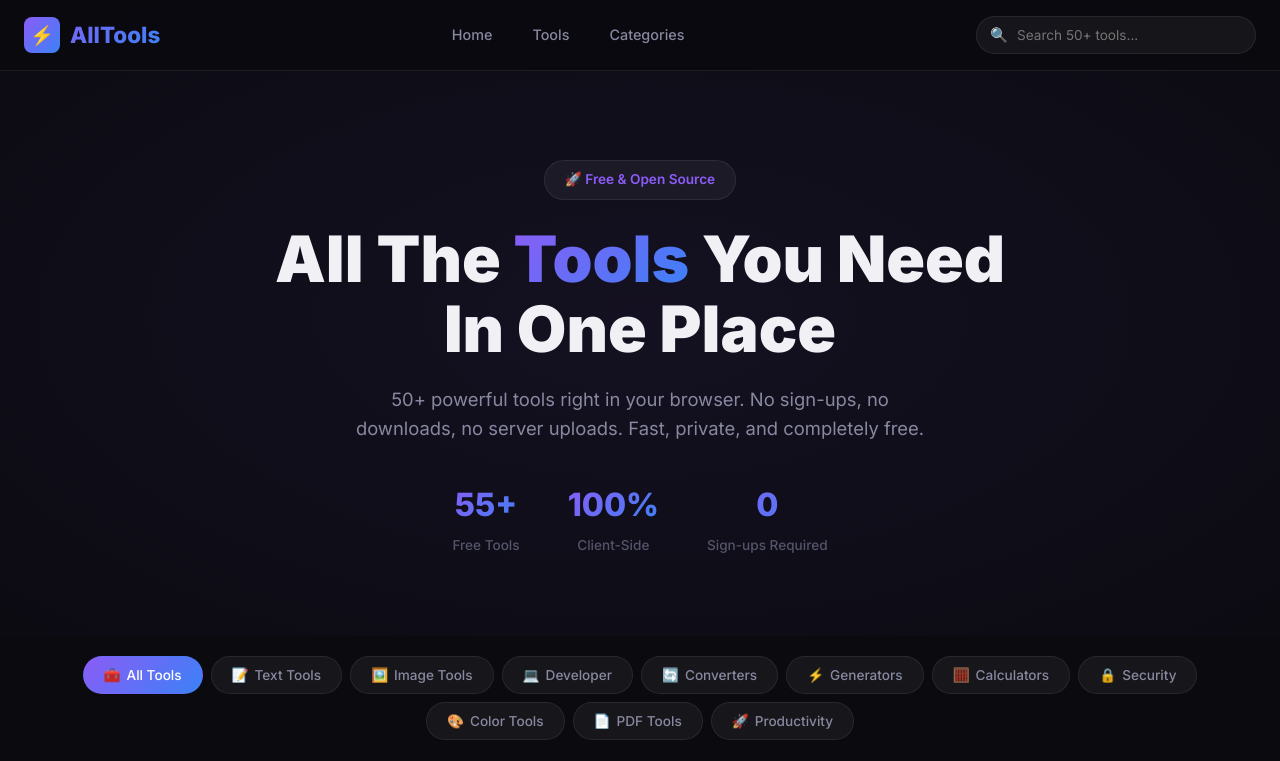
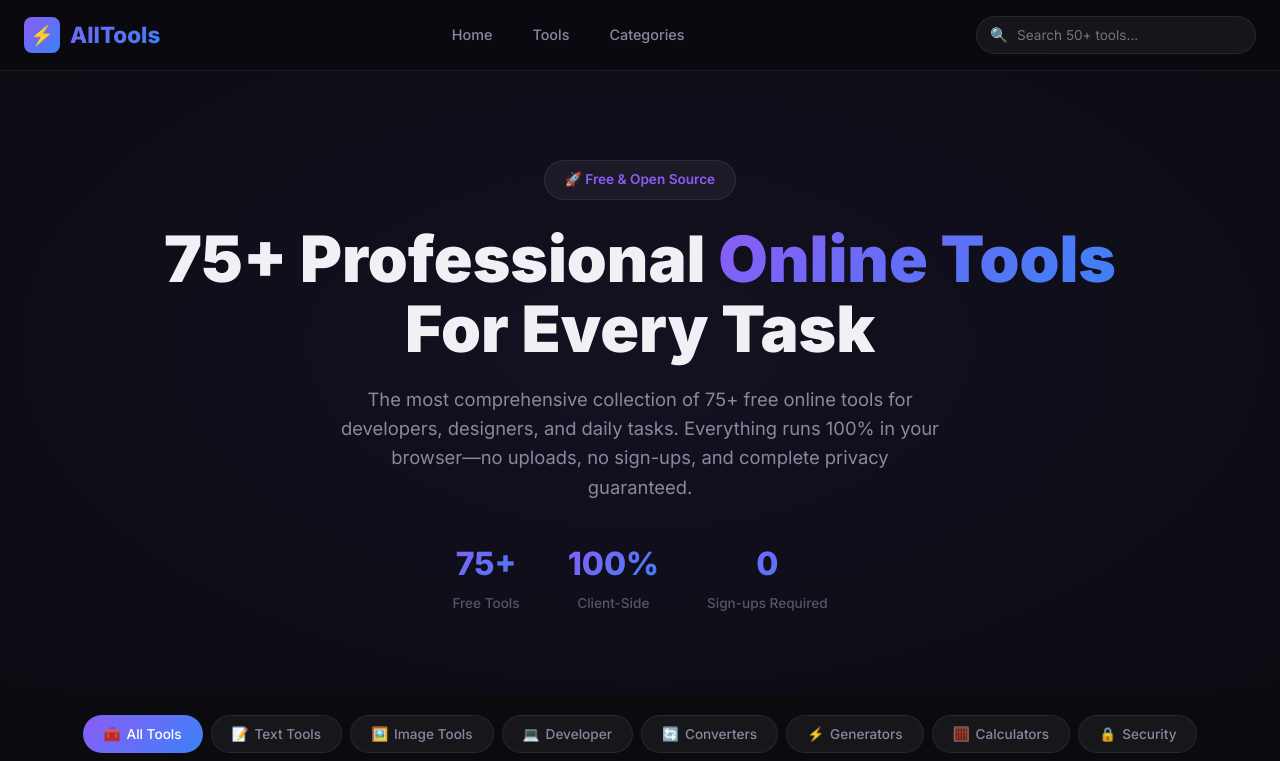
Before and after one commit to muhammadnabeelawan/all-tools, a Next.js app: page / in a window 1280 px wide. Shown: the top 761 px of the page. Built offline with nearby package versions, Linux system fonts and the light colour scheme.

Commit message:
SEO Optimization: Dynamic metadata, Sitemap, robots.txt, and enhanced semantic HTML

```diff
--- a/src/app/layout.js
+++ b/src/app/layout.js
@@ -3,13 +3,24 @@
 import Footer from '@/components/Footer';
 
 export const metadata = {
-  title: 'All Tools - 50+ Free Online Tools',
-  description: 'Your all-in-one toolbox with 50+ free online tools including image compressor, JSON formatter, QR generator, password generator, unit converter, and more.',
-  keywords: 'online tools, image compressor, json formatter, qr generator, password generator, unit converter, free tools',
+  metadataBase: new URL('https://all-tools-poth.vercel.app'),
+  title: 'All Tools - 75+ Free Online Utilities & Productivity Tools',
+  description: 'Your premium all-in-one toolbox with 75+ free online tools. Including image compressor, JSON formatter, QR generator, PDF tools, financial calculators, and unit converters. Privacy-first and zero-latency.',
+  keywords: 'online tools, image compressor, json formatter, qr generator, password generator, unit converter, free tools, pdf tools, financial calculators, productivity tools, word counter, lorem ipsum',
+  alternates: {
+    canonical: '/',
+  },
   openGraph: {
-    title: 'All Tools - 50+ Free Online Tools',
-    description: 'Your all-in-one toolbox with 50+ free online tools.',
+    title: 'All Tools - 75+ Free Online Online Utilities',
+    description: 'Access 75+ high-quality tools for text, images, development, finance, and more. All free and secure.',
+    url: 'https://all-tools-poth.vercel.app',
+    siteName: 'All Tools',
     type: 'website',
+  },
+  twitter: {
+    card: 'summary_large_image',
+    title: 'All Tools - 75+ Free Online Online Utilities',
+    description: 'Instant, free, and secure online tools for everyone.',
   },
 };
 
--- a/src/app/page.js
+++ b/src/app/page.js
@@ -13,16 +13,16 @@
       <section className="hero">
         <div className="hero-badge">🚀 Free & Open Source</div>
         <h1>
-          All The <span className="gradient-text">Tools</span> You Need<br />
-          In One Place
+          75+ Professional <span className="gradient-text">Online Tools</span><br />
+          For Every Task
         </h1>
         <p>
-          50+ powerful tools right in your browser. No sign-ups, no downloads,
-          no server uploads. Fast, private, and completely free.
+          The most comprehensive collection of 75+ free online tools for developers, designers, and daily tasks.
+          Everything runs 100% in your browser—no uploads, no sign-ups, and complete privacy guaranteed.
         </p>
         <div className="hero-stats">
           <div className="hero-stat">
-            <div className="hero-stat-value">55+</div>
+            <div className="hero-stat-value">75+</div>
             <div className="hero-stat-label">Free Tools</div>
           </div>
           <div className="hero-stat">
--- a/src/components/Footer.js
+++ b/src/components/Footer.js
@@ -14,10 +14,10 @@
         <footer className="footer">
             <div className="footer-inner">
                 <div>
-                    <div className="footer-brand">⚡ AllTools</div>
+                    <div className="footer-brand">⚡ All Tools</div>
                     <p className="footer-desc">
-                        Your all-in-one toolbox with 50+ free online tools. No sign-up required.
-                        Everything runs in your browser for maximum privacy and speed.
+                        Professional, safe, and free online utilities. 75+ tools for developers, designers, and office productivity.
+                        No data ever leaves your device.
                     </p>
                 </div>
                 <div>
```
Also changed, not shown: src/app/sitemap.js (added, +22 -0 lines), src/app/tools/[slug]/page.js (+5 -2 lines), public/robots.txt (added).
